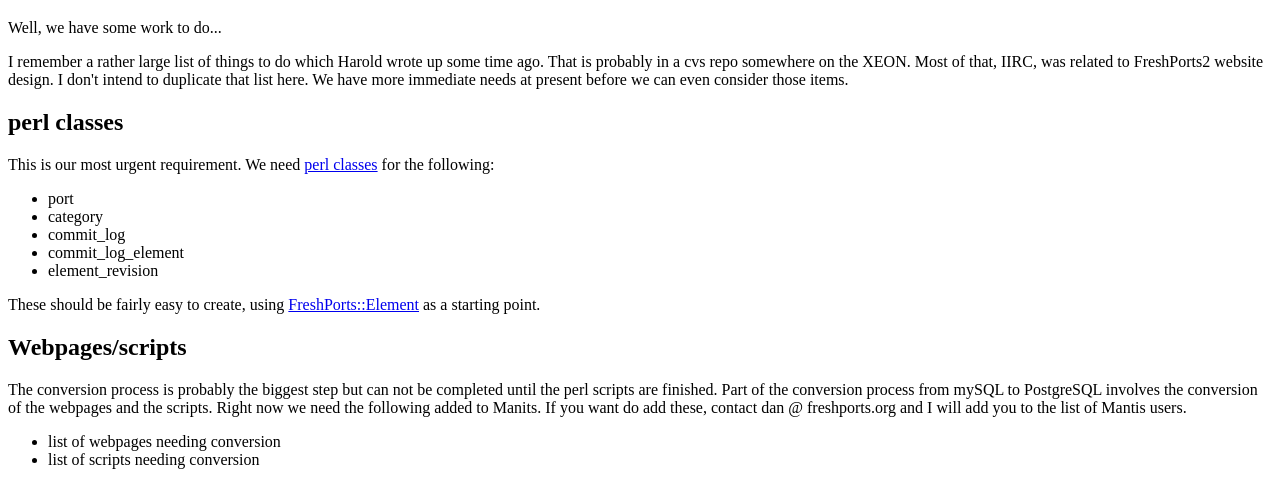
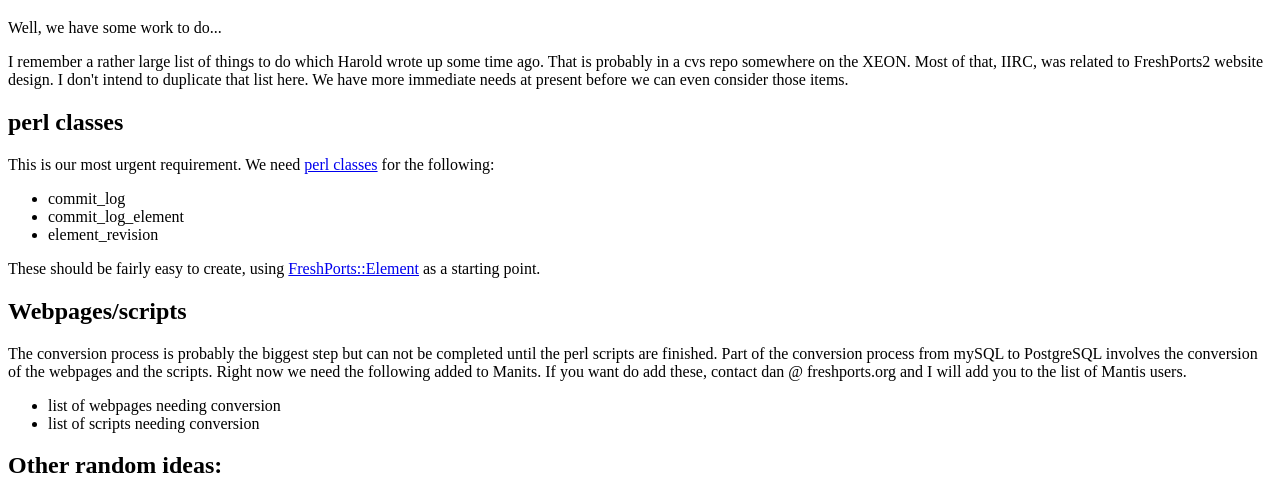
Before and after one commit to laurentchardon/develop, a PHP site: page /todo.php in a window 1280 px wide. Shown: the part 179-656 px from the top of the page. Run offline with PHP 8.4, Linux system fonts and the light colour scheme.

Commit message:
port.pm and category.pm are done.

```diff
--- a/www/todo.php
+++ b/www/todo.php
@@ -34,8 +34,6 @@ before we can even consider those items.
 <P>This is our most urgent requirement.  We need <A HREF="/classes">perl classes</A> for the following:
 
 <UL>
-<LI>port</LI>
-<LI>category</LI>
 <LI>commit_log</LI>
 <LI>commit_log_element</LI>
 <LI>element_revision</LI>
```
